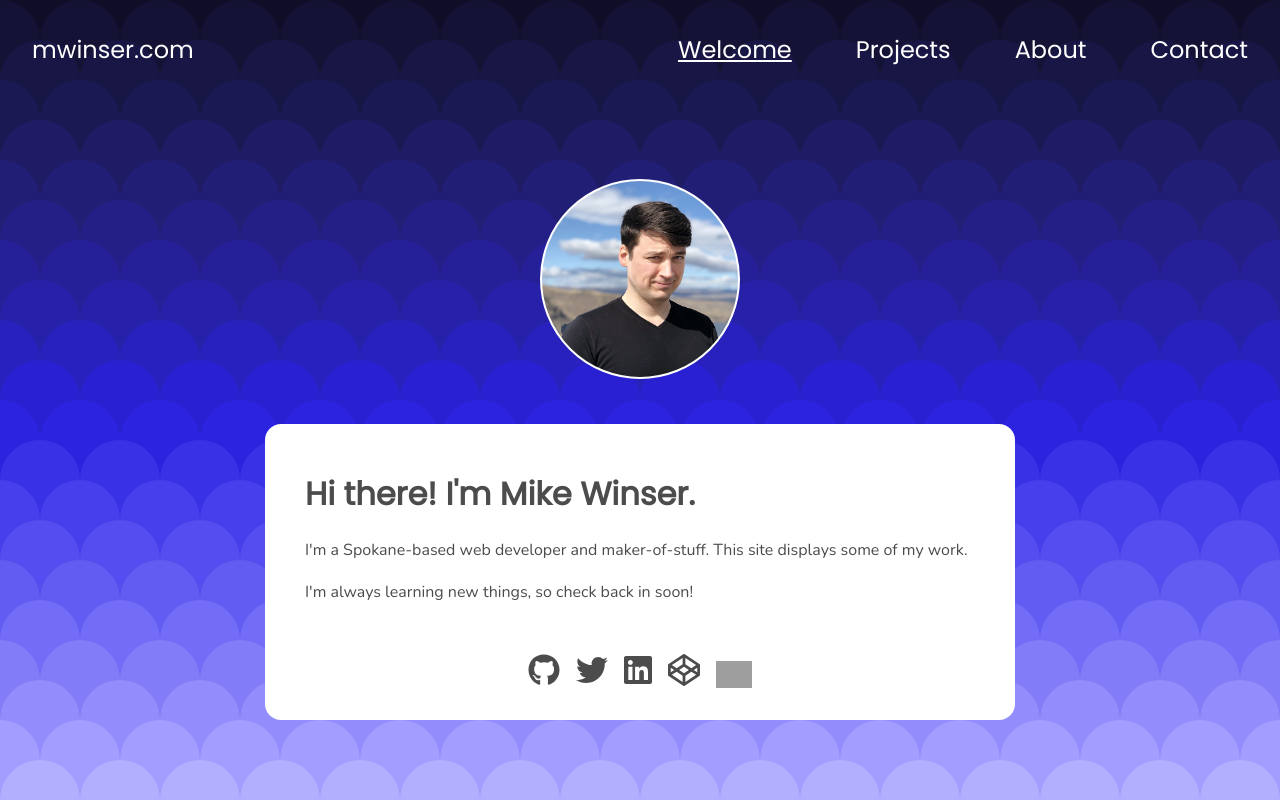
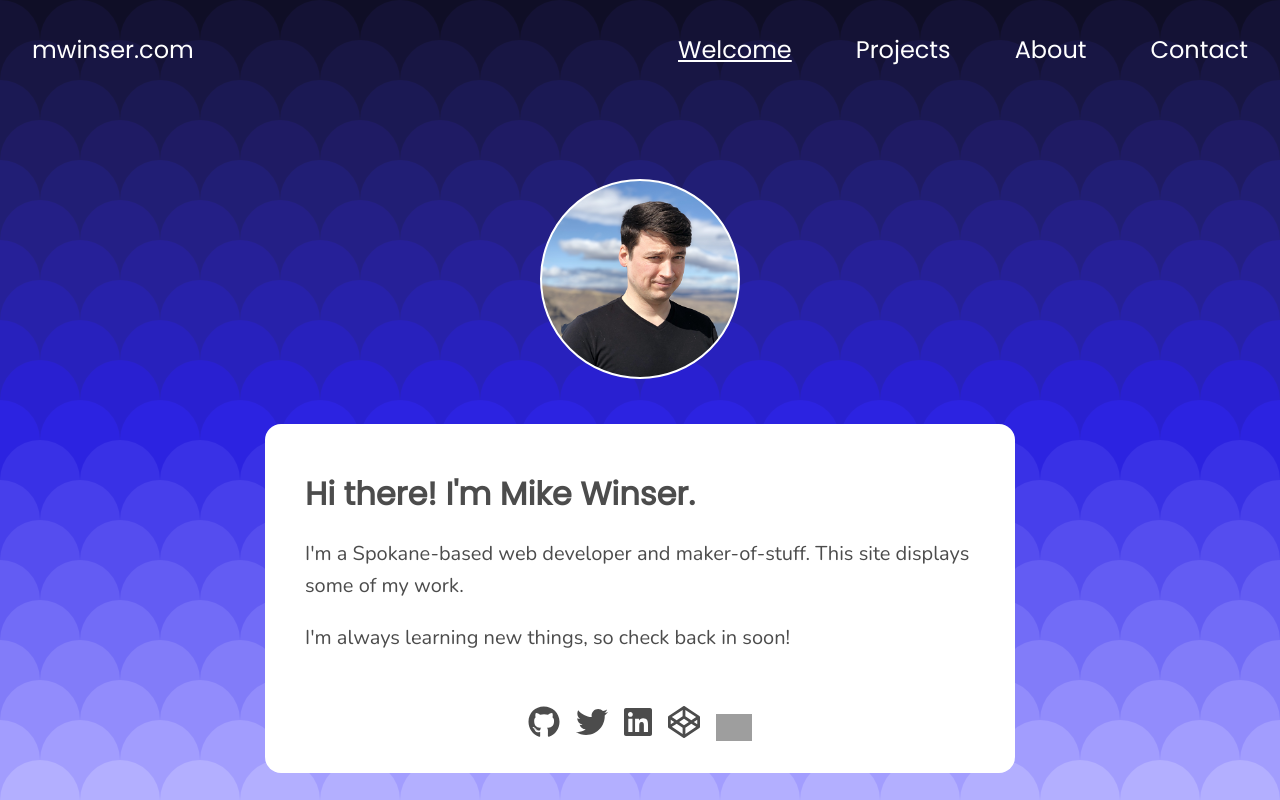
Before and after one commit to mwinser/portfolio, a React (Create React App) app: page / in a window 1280 px wide. Built offline with nearby package versions, Linux system fonts and the light colour scheme; grey boxes are pictures that could not be loaded.

Commit message:
increased desktop font size

```diff
--- a/src/App.css
+++ b/src/App.css
@@ -252,6 +252,11 @@ li p {
 
 @media (min-width:600px){
 
+p {
+  font-size: 1.25rem;
+  line-height: 1.6;
+}
+
 nav ul {
     list-style: none;
     position: relative;
```
